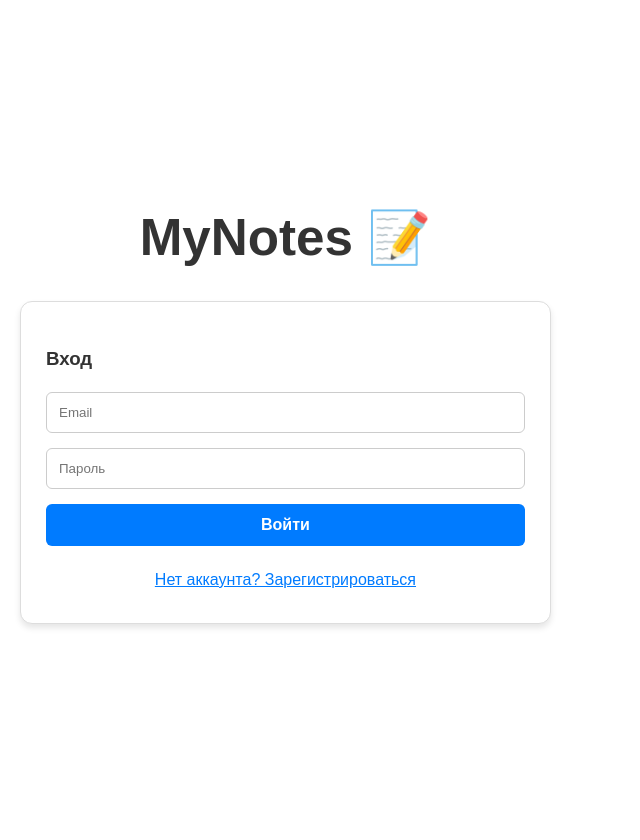
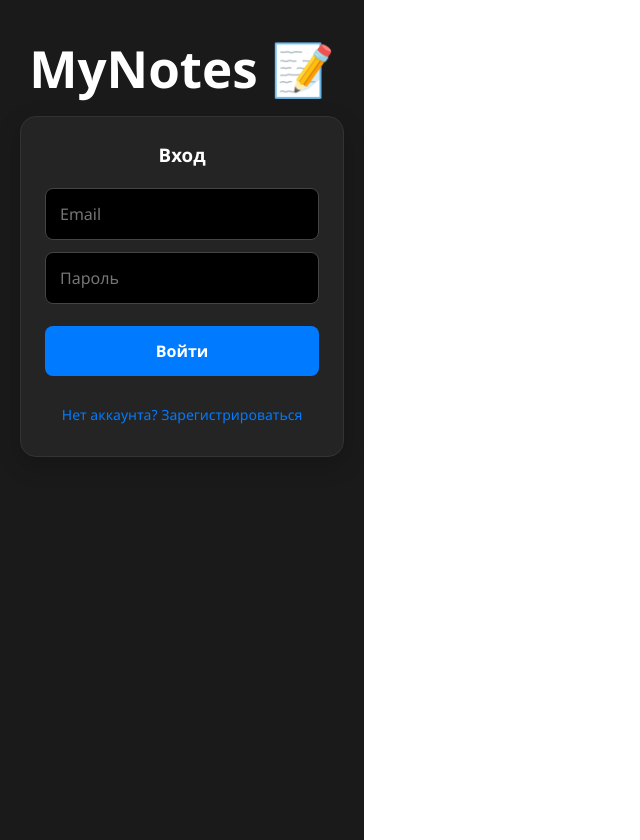
Before and after one commit to ArtemPostan/MyNotesFrontend, a React app: page / in a window 1280 px wide. Shown: the whole page, without its empty margins (0-640 px from the left). Before the commit the page ends 800 px from the top, so only its background shows below. Built offline with nearby package versions, Linux system fonts and the light colour scheme; the HTML template or start-up script is replaced by a standard one.

Commit message:
Version 1.0.0

```diff
--- a/src/App.jsx
+++ b/src/App.jsx
@@ -1,7 +1,8 @@
+// src/App.jsx
 import { useState, useEffect } from 'react';
 import { authService } from './services/authService';
 import { notesService } from './services/notesService';
-import s from './App.module.css'; // Импортируем стили как объект s
+import s from './App.module.css';
 import NoteItem from './components/NoteItem';
 
 function App() {
@@ -9,6 +10,7 @@ function App() {
     const [email, setEmail] = useState('');
     const [password, setPassword] = useState('');
     const [name, setName] = useState('');
+    const [userName, setUserName] = useState(''); // Состояние для имени пользователя
     const [message, setMessage] = useState('');
     const [isAuthenticated, setIsAuthenticated] = useState(false);
     const [noteText, setNoteText] = useState('');
@@ -17,8 +19,10 @@ function App() {
 
     useEffect(() => {
         const token = localStorage.getItem('token');
+        const savedName = localStorage.getItem('userName'); // Проверяем имя в памяти
         if (token) {
             setIsAuthenticated(true);
+            setUserName(savedName || 'Пользователь');
             fetchNotes();
         }
     }, []);
@@ -40,7 +44,9 @@ function App() {
             setNoteText('');
             fetchNotes();
         } catch (error) {
-            alert("Не удалось сохранить: " + error);
+            const errorData = error.response?.data;
+            const errorText = typeof errorData === 'string' ? errorData : "Не удалось сохранить";
+            alert("Ошибка: " + errorText);
         } finally {
             setLoadingNotes(false);
         }
@@ -54,6 +60,12 @@ function App() {
                 const res = await authService.login(email, password);
                 if (res.data.token) {
                     localStorage.setItem('token', res.data.token);
+
+                    // Если бэкенд возвращает имя (например, в поле name или user.name)
+                    const displayName = res.data.name || email.split('@')[0];
+                    localStorage.setItem('userName', displayName);
+
+                    setUserName(displayName);
                     setIsAuthenticated(true);
                     setMessage("");
                     fetchNotes();
@@ -64,77 +76,121 @@ function App() {
                 setMessage('Регистрация успешна! Теперь войдите.');
             }
         } catch (err) {
-            setMessage("Ошибка: " + (err.response?.data?.message || "Ошибка сервера"));
+            // --- ВОТ ТУТ ОБРАБОТКА ---
+            const errorData = err.response?.data;
+
+            // Если это строка (наш ResponseStatusException), берем её.
+            // Если это объект (стандартный JSON), берем .message
+            const errorText = typeof errorData === 'string'
+                ? errorData
+                : (errorData?.message || "Ошибка сервера");
+
+            setMessage("Ошибка: " + errorText);
         }
     };
 
     const handleLogout = () => {
         authService.logout();
+        localStorage.removeItem('userName'); // Очищаем имя
         setIsAuthenticated(false);
+        setUserName('');
         setNotesList([]);
     };
 
     const handleDeleteNote = async (id) => {
         if (!window.confirm("Удалить эту заметку?")) return;
-
         try {
             await notesService.delete(id);
-            // Просто фильтруем список в стейте, чтобы не делать лишний запрос fetchNotes()
             setNotesList(notesList.filter(note => note.id !== id));
         } catch (error) {
-            alert("Не удалось удалить: " + error);
+            const errorData = error.response?.data;
+            const msg = typeof errorData === 'string'
+                ? errorData
+                : (errorData?.message || error.message);
+            alert("Ошибка при удалении: " + msg);
         }
     };
 
     return (
         <div className={s.container}>
-            <h1 style={{ textAlign: 'center' }}>MyNotes 📝</h1>
+            <header style={{ padding: '20px 0' }}>
+                <h1 style={{ textAlign: 'center', margin: 0, color: '#fff' }}>MyNotes 📝</h1>
+            </header>
 
             {!isAuthenticated ? (
                 <div className={s.card}>
-                    <h3>{isLogin ? 'Вход' : 'Регистрация'}</h3>
-                    <form onSubmit={handleAuth}>
+                    <h3 style={{ marginTop: 0, textAlign: 'center', color: '#fff' }}>
+                        {isLogin ? 'Вход' : 'Регистрация'}
+                    </h3>
+                    <form onSubmit={handleAuth} style={{ display: 'flex', flexDirection: 'column', gap: '12px' }}>
                         {!isLogin && (
-                            <input className={s.input} type="text" placeholder="Ваше имя"
-                                value={name} onChange={e => setName(e.target.value)} required />
+                            <input
+                                className={s.input}
+                                type="text"
+                                placeholder="Ваше имя"
+                                value={name}
+                                onChange={e => setName(e.target.value)}
+                                required
+                            />
                         )}
-                        <input className={s.input} type="email" placeholder="Email"
-                            value={email} onChange={e => setEmail(e.target.value)} required />
-                        <input className={s.input} type="password" placeholder="Пароль"
-                            value={password} onChange={e => setPassword(e.target.value)} required />
+                        <input
+                            className={s.input}
+                            type="email"
+                            placeholder="Email"
+                            value={email}
+                            onChange={e => setEmail(e.target.value)}
+                            required
+                        />
+                        <input
+                            className={s.input}
+                            type="password"
+                            placeholder="Пароль"
+                            value={password}
+                            onChange={e => setPassword(e.target.value)}
+                            required
+                        />
 
-                        {/* Здесь оставляем инлайновый style только для динамического цвета */}
                         <button
                             className={s.button}
-                            style={{ backgroundColor: isLogin ? '#007bff' : '#28a745' }}
+                            style={{ backgroundColor: isLogin ? '#007bff' : '#28a745', marginTop: '10px' }}
                             type="submit"
                         >
                             {isLogin ? 'Войти' : 'Создать аккаунт'}
                         </button>
                     </form>
+
                     <button className={s.linkBtn} onClick={() => { setIsLogin(!isLogin); setMessage(""); }}>
                         {isLogin ? 'Нет аккаунта? Зарегистрироваться' : 'Уже есть аккаунт? Войти'}
                     </button>
+
                     {message && (
                         <div
                             className={s.message}
-                            style={{ backgroundColor: message.includes('Ошибка') ? '#f8d7da' : '#e8f5e9' }}
+                            style={{
+                                backgroundColor: message.includes('Ошибка') ? 'rgba(248, 215, 218, 0.1)' : 'rgba(232, 245, 233, 0.1)',
+                                color: message.includes('Ошибка') ? '#ff4d4f' : '#28a745',
+                                border: `1px solid ${message.includes('Ошибка') ? '#ff4d4f' : '#28a745'}`
+                            }}
                         >
                             {message}
                         </div>
                     )}
                 </div>
             ) : (
-                <div>
+                <>
+                    <header className={s.stickyHeader}>
                         <div className={s.header}>
-                        <h3>Мои заметки</h3>
+                            {/* ТЕПЕРЬ ТУТ ИМЯ ПОЛЬЗОВАТЕЛЯ */}
+                            <h3 style={{ margin: 0, color: '#fff' }}>
+                                {userName}
+                            </h3>
                             <button onClick={handleLogout} className={s.logoutBtn}>Выйти</button>
                         </div>
 
                         <div className={s.inputSection}>
                             <textarea
                                 className={s.textarea}
-                            placeholder="Введите текст..."
+                                placeholder="Ваша заметка..."
                                 value={noteText}
                                 onChange={(e) => setNoteText(e.target.value)}
                             />
@@ -143,20 +199,28 @@ function App() {
                                 onClick={handleSaveNote}
                                 disabled={loadingNotes}
                             >
-                            {loadingNotes ? 'Сохранение...' : 'Сохранить заметку'}
+                                {loadingNotes ? 'Сохранение...' : 'Сохранить'}
                             </button>
                         </div>
+                    </header>
 
-                    <div className={s.listSection}>
+                    <main className={s.listSection}>
                         {notesList.length === 0 ? (
-                            <p style={{ textAlign: 'center', color: '#666' }}>Заметок пока нет.</p>
+                            <div style={{ textAlign: 'center', color: '#666', marginTop: '60px' }}>
+                                <span style={{ fontSize: '40px' }}>Empty</span>
+                                <p>У вас пока нет ни одной заметки</p>
+                            </div>
                         ) : (
-                            notesList.slice().reverse().map(note => (
-                                <NoteItem key={note.id} note={note} onDelete={handleDeleteNote} />
+                            notesList.map(note => (
+                                <NoteItem
+                                    key={note.id}
+                                    note={note}
+                                    onDelete={handleDeleteNote}
+                                />
                             ))
                         )}
-                    </div>
-                </div>
+                    </main>
+                </>
             )}
         </div>
     );
--- a/src/App.module.css
+++ b/src/App.module.css
@@ -2,44 +2,143 @@
 
 .container {
     padding: 20px;
-    font-family: sans-serif;
-    max-width: 600px;
+    font-family: 'Segoe UI', Tahoma, Geneva, Verdana, sans-serif;
+    max-width: 500px; /* Немного сузил для лучшего вида */
     margin: 0 auto;
-    color: #333;
+    color: #eee;
+    background-color: #1a1a1a; /* Темный фон всей страницы */
+    min-height: 100vh;
 }
 
-.card {
-    border: 1px solid #ddd;
-    padding: 25px;
-    border-radius: 12px;
-    background-color: #fff;
-    box-shadow: 0 4px 6px rgba(0, 0, 0, 0.1);
+.stickyHeader {
+    position: sticky;
+    top: 0;
+    background-color: #1a1a1a;
+    z-index: 100;
+    padding: 20px 0;
+    border-bottom: 1px solid #333;
 }
 
-.input {
+/* Карточка для авторизации и обертка для ввода */
+.card {
+    background-color: #242424;
+    border-radius: 16px;
+    padding: 24px;
+    border: 1px solid #333;
+    box-shadow: 0 8px 24px rgba(0, 0, 0, 0.2);
+}
+
+.inputSection {
+    display: flex;
+    flex-direction: column;
+    gap: 15px;
+    background-color: #242424;
+    padding: 20px;
+    border-radius: 16px;
+    border: 1px solid #333;
+}
+
+/* Поле ввода: черное с белыми буквами */
+.textarea, .input {
     width: 100%;
-    padding: 12px;
-    margin-bottom: 15px;
-    border: 1px solid #ccc;
-    border-radius: 6px;
-    /* Важно добавить, чтобы padding не распирал ширину */
+    background-color: #000000;
+    color: #ffffff;
+    border: 1px solid #444;
+    border-radius: 8px;
+    padding: 14px;
     box-sizing: border-box;
+    font-family: inherit;
+    font-size: 16px;
+    outline: none;
+    transition: border-color 0.2s;
+}
+
+.textarea {
+    height: 120px;
+    resize: none;
+}
+
+.textarea:focus, .input:focus {
+    border-color: #007bff;
 }
 
 .button {
     width: 100%;
-    padding: 12px;
+    padding: 14px;
     color: white;
     background-color: #007bff;
     border: none;
+    border-radius: 8px;
+    cursor: pointer;
+    font-weight: 600;
+    font-size: 16px;
+}
+
+.button:hover {
+    background-color: #0069d9;
+}
+
+/* Заметки: темный фон, белые буквы */
+.noteItem {
+    position: relative;
+    background-color: #242424;
+    color: #fff;
+    padding: 20px;
+    border-radius: 12px;
+    margin-top: 16px;
+    border: 1px solid #333;
+    box-shadow: 0 4px 12px rgba(0, 0, 0, 0.15);
+}
+
+.noteDate {
+    display: block;
+    margin-top: 12px;
+    font-size: 13px;
+    color: #888;
+}
+
+.deleteBtn {
+    position: absolute;
+    top: 15px;
+    right: 15px;
+    background-color: rgba(255, 77, 79, 0.1);
+    color: #ff4d4f;
+    border: 1px solid #ff4d4f;
+    border-radius: 6px;
+    width: 28px;
+    height: 28px;
+    cursor: pointer;
+    display: flex;
+    align-items: center;
+    justify-content: center;
+    transition: all 0.2s;
+}
+
+.deleteBtn:hover {
+    background-color: #ff4d4f;
+    color: white;
+}
+
+.header {
+    display: flex;
+    justify-content: space-between;
+    align-items: center;
+    margin-bottom: 15px;
+}
+
+.logoutBtn {
+    padding: 8px 16px;
+    background: transparent;
+    color: #ff4d4f;
+    border: 1px solid #ff4d4f;
     border-radius: 6px;
     cursor: pointer;
-    font-weight: bold;
+    font-size: 14px;
 }
 
-/* Добавим эффект при наведении, раз уж мы в CSS */
-.button:hover {
-    filter: brightness(0.9);
+.logoutBtn:hover {
+    background: #ff4d4f;
+    color: white;
 }
 
 .linkBtn {
@@ -47,88 +146,7 @@
     border: none;
     color: #007bff;
     cursor: pointer;
-    text-decoration: underline;
-    margin-top: 15px;
+    margin-top: 20px;
     width: 100%;
+    font-size: 14px;
 }
-
-.header {
-    display: flex;
-    justify-content: space-between;
-    align-items: center;
-    margin-bottom: 20px;
-}
-
-.inputSection {
-    display: flex;
-    flex-direction: column;
-    gap: 10px;
-    margin-bottom: 30px;
-}
-
-.textarea {
-    width: 100%;
-    height: 100px;
-    padding: 12px;
-    border-radius: 8px;
-    border: 1px solid #ccc;
-    box-sizing: border-box;
-    font-family: inherit;
-}
-
-.noteItem {
-    background-color: #fff;
-    padding: 15px;
-    border-radius: 8px;
-    margin-bottom: 15px;
-    border-left: 5px solid #007bff;
-    box-shadow: 0 2px 8px rgba(0, 0, 0, 0.08);
-}
-
-.logoutBtn {
-    padding: 6px 12px;
-    background-color: #dc3545;
-    color: white;
-    border: none;
-    border-radius: 6px;
-    cursor: pointer;
-}
-
-.message {
-    margin-top: 15px;
-    padding: 10px;
-    border-radius: 6px;
-    text-align: center;
-}
-
-.noteItem {
-    position: relative; /* Обязательно, чтобы кнопка позиционировалась ВНУТРИ заметки */
-    background-color: #fff;
-    padding: 15px;
-    border-radius: 8px;
-    margin-bottom: 15px;
-    border-left: 5px solid #007bff;
-    box-shadow: 0 2px 8px rgba(0, 0, 0, 0.08);
-}
-
-.deleteBtn {
-    position: absolute;
-    top: 10px;
-    right: 10px;
-    background-color: #ff4d4f; /* Красный цвет */
-    color: white;
-    border: none;
-    border-radius: 4px;
-    width: 24px;
-    height: 24px;
-    cursor: pointer;
-    display: flex;
-    align-items: center;
-    justify-content: center;
-    font-size: 14px;
-    transition: background 0.2s;
-}
-
-.deleteBtn:hover {
-    background-color: #d9363e;
-}
```
Also changed, not shown: src/components/NoteItem.jsx (+13 -4 lines). Lines whose indentation alone changed are shown as unchanged.
